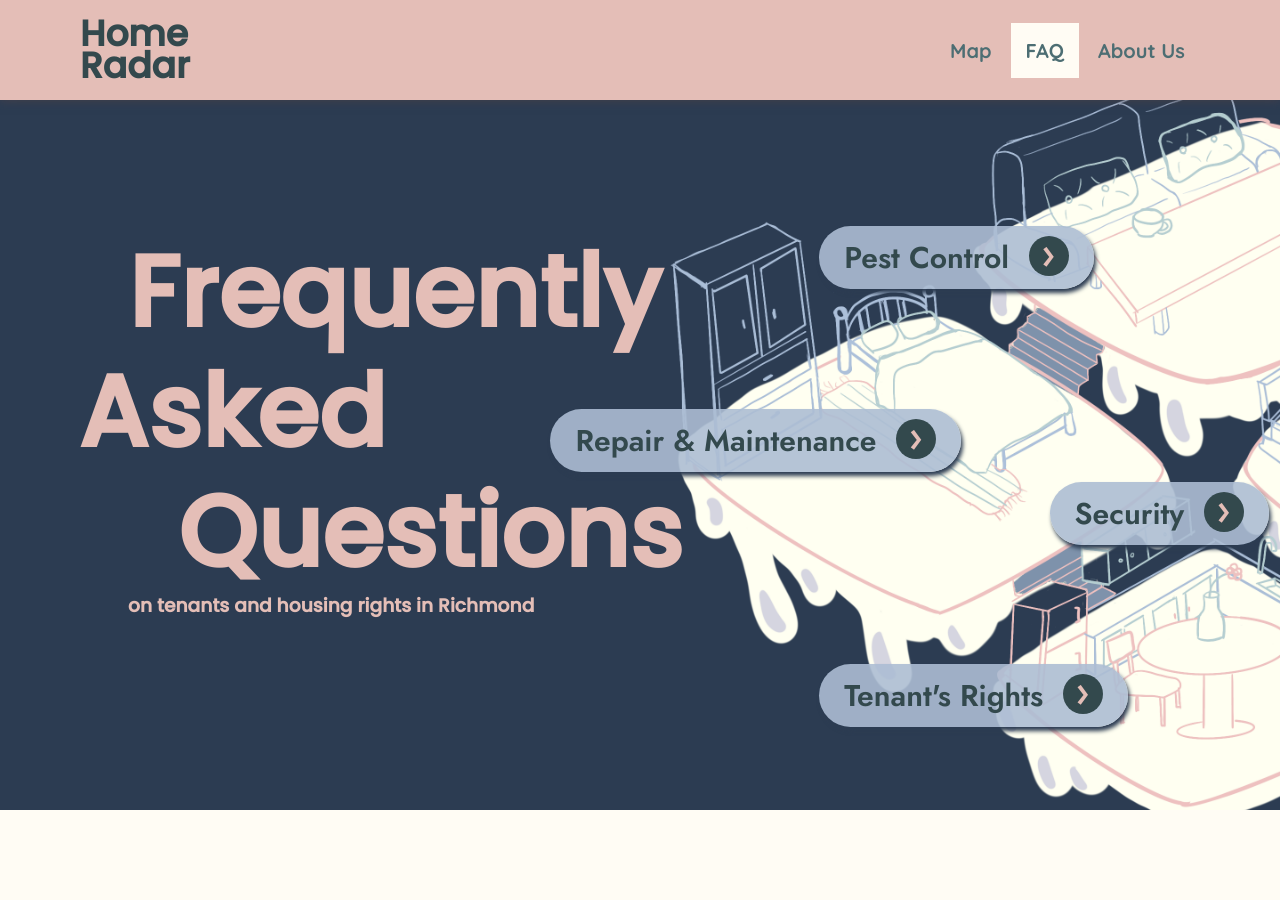
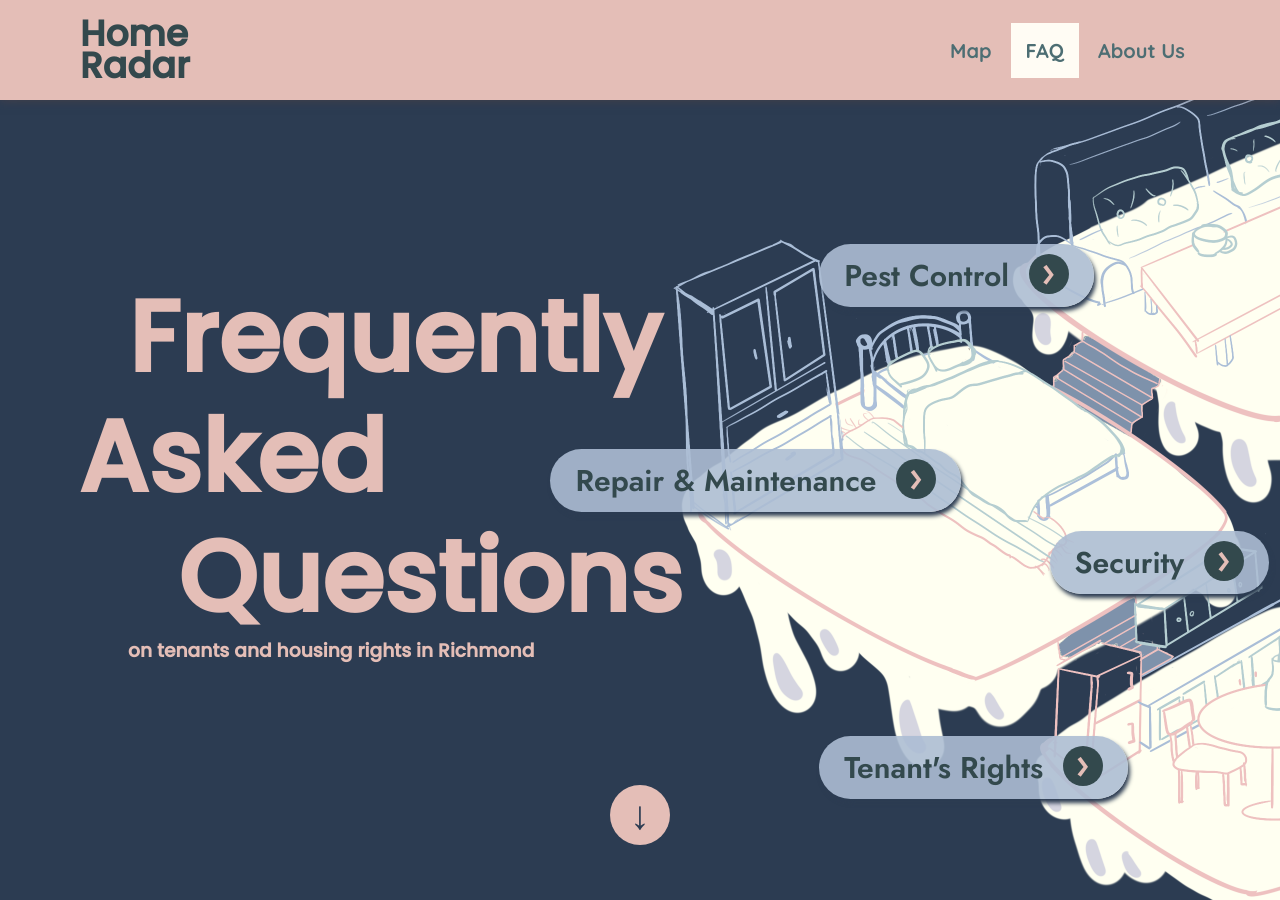
Before and after one commit to home-radar/home-radar.github.io, a Jekyll site: the page built from faq.html, in a window 1280 px wide and 900 px high. Built offline with Jekyll 4.4.1, drawn with Linux system fonts in a browser that asks for light colours.

Commit message:
adding faq scroll button

```diff
--- a/_sass/faq.scss
+++ b/_sass/faq.scss
@@ -6,7 +6,7 @@
 
     .faq-intro {
         background: $dark-blue;
-        height: calc(90vh - 80px);
+        height: calc(100vh - 80px);
         position: relative;
         display: flex;
         align-items: center;
@@ -200,3 +200,28 @@ button.active + .dropdown {
         min-height: 40px;
     }
 }
+
+.faq-scroll {
+    background: $pink;
+    width: 60px;
+    height: 60px;
+    border-radius: 30px;
+    position: absolute;
+    bottom: 3%;
+    left: 50%;
+    display: flex;
+    justify-content: center;
+    align-items: center;
+    transform: translate(-50%, -50%);
+    transition: ease .3s;
+    z-index: 9999;
+
+    p {
+        font-size: 40px;
+        color: $dark-blue;
+    }
+
+    &:hover {
+        transform: translate(-50%, -50%) scale(1.25);
+    }
+}
--- a/faq.html
+++ b/faq.html
@@ -16,6 +16,9 @@ layout: default
             <a href="#tenants" class="tenants-button">Tenant's Rights<div><span>&#8250;</span></div></a>
         </div>
         <img src="assets/images/faq_drawing.png">
+        <a href="#repair" class="faq-scroll">
+            <p>&#8595;</p>
+        </a>
     </div>
 
     <div>
```
Also changed, not shown: 4 other files.
